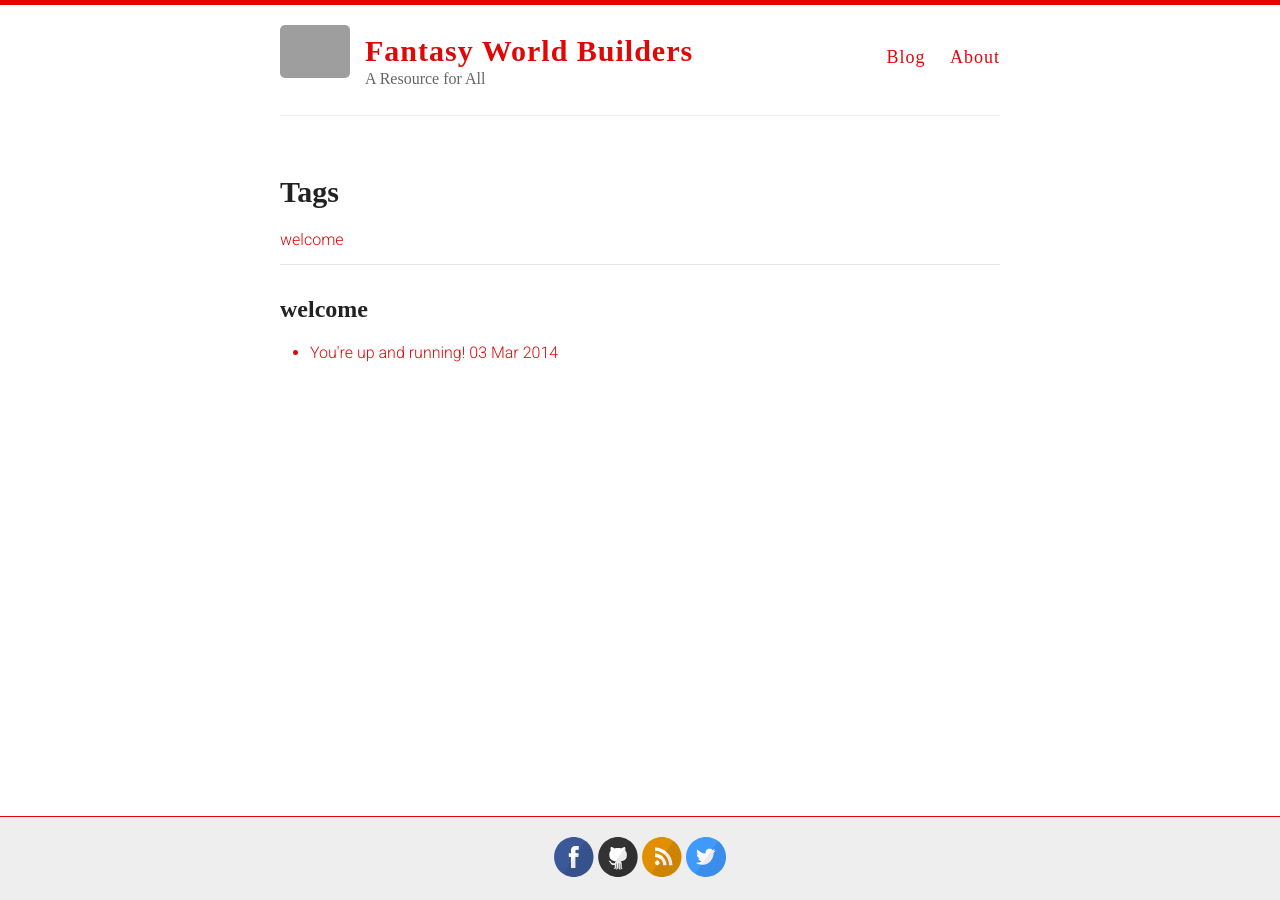
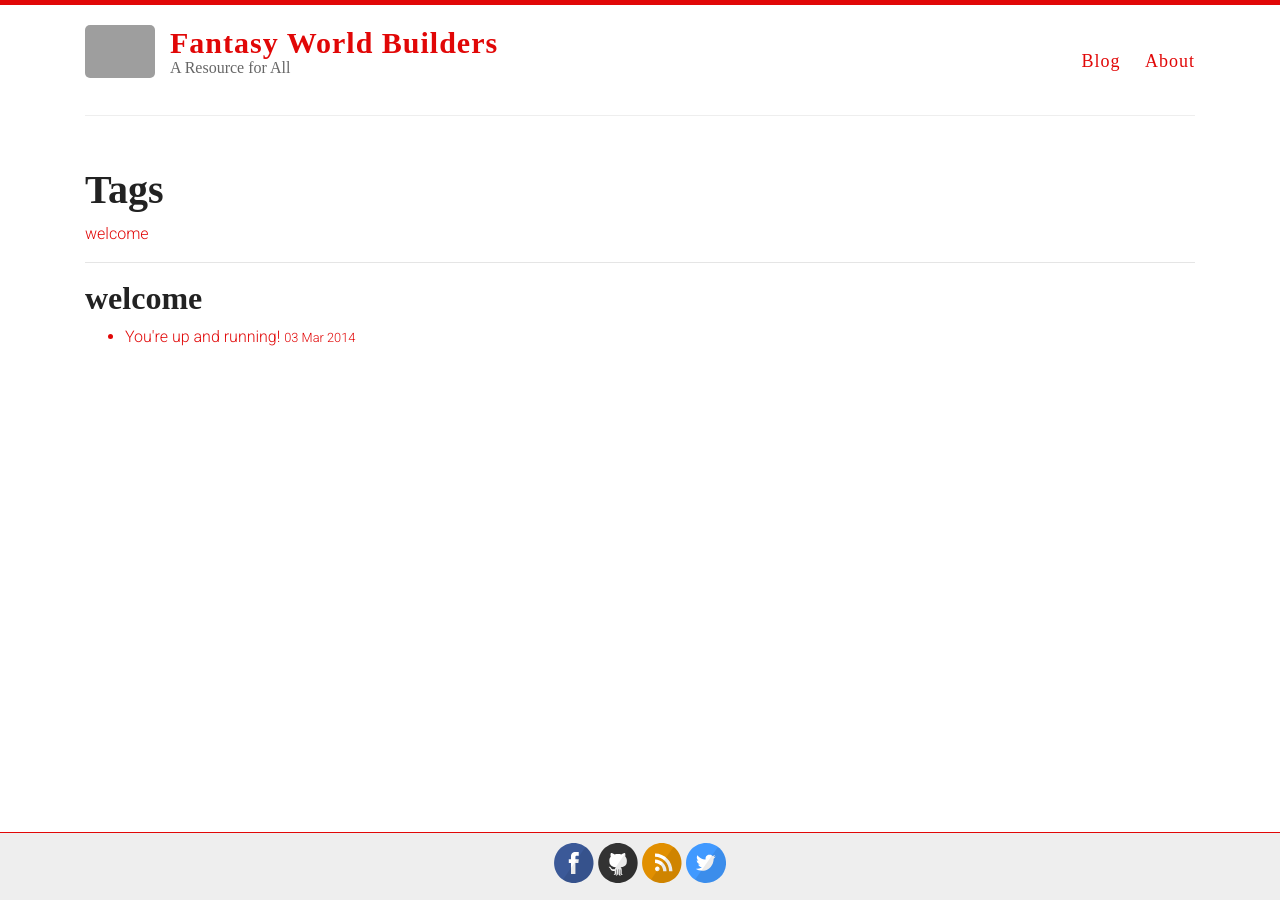
Before and after one commit to egreer/fantasyworld.builders, a Jekyll site: the page built from tags.md, in a window 1280 px wide. Built offline with Jekyll 4.4.1, drawn with Linux system fonts in a browser that asks for light colours; nearby versions of some CDN libraries; some web fonts are replaced; grey boxes are pictures that could not be loaded.

Commit message:
fixing up styles to inherit reset from bootstrap

```diff
--- a/_sass/_reset.scss
+++ /dev/null
@@ -1,53 +0,0 @@
-
-/***************/
-/* MEYER RESET */
-/***************/
-
-html, body, div, span, applet, object, iframe,
-h1, h2, h3, h4, h5, h6, p, blockquote, pre,
-a, abbr, acronym, address, big, cite, code,
-del, dfn, em, img, ins, kbd, q, s, samp,
-small, strike, strong, sub, sup, tt, var,
-b, u, i, center,
-dl, dt, dd, ol, ul, li,
-fieldset, form, label, legend,
-table, caption, tbody, tfoot, thead, tr, th, td,
-article, aside, canvas, details, embed,
-figure, figcaption, footer, header, hgroup,
-menu, nav, output, ruby, section, summary,
-time, mark, audio, video {
-	margin: 0;
-	padding: 0;
-	border: 0;
-	font-size: 100%;
-	font: inherit;
-	vertical-align: baseline;
-}
-// HTML5 display-role reset for older browsers
-article, aside, details, figcaption, figure,
-footer, header, hgroup, menu, nav, section {
-	display: block;
-}
-body {
-	line-height: 1;
-}
-ol, ul {
-	list-style: none;
-}
-blockquote, q {
-	quotes: none;
-}
-blockquote:before, blockquote:after,
-q:before, q:after {
-	content: '';
-	content: none;
-}
-table {
-	border-collapse: collapse;
-	border-spacing: 0;
-}
-// Apply a natural box layout model to all elements
-// from: http://www.paulirish.com/2012/box-sizing-border-box-ftw/
-*, *:before, *:after {
-  -moz-box-sizing: border-box; -webkit-box-sizing: border-box; box-sizing: border-box;
-}
--- a/index.html
+++ b/index.html
@@ -6,7 +6,7 @@
   {% for post in site.posts %}
     <article class="post">
 
-      <h1><a href="{{ site.baseurl }}{{ post.url }}">{{ post.title }}</a></h1>
+      <h2><a href="{{ site.baseurl }}{{ post.url }}">{{ post.title }}</a></h2>
 
       <div class="entry">
         {{ post.excerpt }}
--- a/style.scss
+++ b/style.scss
@@ -5,7 +5,6 @@
 // IMPORTS
 //
 
-@import "reset";
 @import "variables";
 // Syntax highlighting @import is at the bottom of this file
 
@@ -13,21 +12,9 @@
 //* BASE RULES */
 //**************/
 
-html {
-  font-size: 100%;
-}
-
 body {
-  background: $white;
   color: $dark-gray;
   font-family: $body-font;
-}
-
-.container {
-  margin: 0 auto;
-  max-width: 740px;
-  padding: 0 10px;
-  width: 100%;
 }
 
 h1,
@@ -36,41 +23,9 @@
 h4,
 h5,
 h6 {
-  @include mobile {
-    line-height: 1.4;
-  }
-
   color: $darker-gray;
   font-family: $header-font;
   font-weight: bold;
-
-  line-height: 1.7;
-  margin: 1em 0 15px;
-  padding: 0;
-}
-
-h1 {
-  font-size: 30px;
-  a {
-    color: inherit;
-  }
-}
-
-h2 {
-  font-size: 24px;
-}
-
-h3 {
-  font-size: 20px;
-}
-
-h4 {
-  color: $gray;
-  font-size: 18px;
-}
-
-p {
-  margin: 15px 0;
 }
 
 a {
@@ -82,37 +37,6 @@
   &:active {
     color: $red;
   }
-}
-
-ul,
-ol {
-  margin: 15px 0;
-  padding-left: 30px;
-}
-
-ul {
-  list-style-type: disc;
-}
-
-ol {
-  list-style-type: decimal;
-}
-
-ol ul, ul ol, ul ul, ol ol {
-  margin: 0;
-}
-
-ul ul, ol ul {
-  list-style-type: circle;
-}
-
-em, i {
-  font-style: italic;
-}
-
-strong,
-b {
-  font-weight: bold;
 }
 
 img {
@@ -141,20 +65,6 @@
 ::selection {
   background: $light-gray;
   color: $black;
-}
-
-// Nicolas Gallagher's micro clearfix hack
-// http://nicolasgallagher.com/micro-clearfix-hack/
-.clearfix {
-  &::before,
-  &::after {
-    content: " ";
-    display: table;
-  }
-
-  &::after {
-    clear: both;
-  }
 }
 
 //*********************/
@@ -258,6 +168,11 @@
 // .main
 //
 
+#main {
+  // TODO: Makes this so the bottom nav isn't overwriting content
+  margin-bottom: 70px;
+}
+
 .posts {
   &> .post {
     border-bottom: 1px solid $light-gray;
@@ -289,7 +204,7 @@
     text-transform: uppercase;
   }
 
-  .post-tag{
+  .post-tag {
     font-family: $subtext-font;
   }
 }
@@ -301,7 +216,7 @@
 }
 
 footer {
-  padding: 20px 0;
+  padding: 10px 0;
   text-align: center;
 }
 
```
